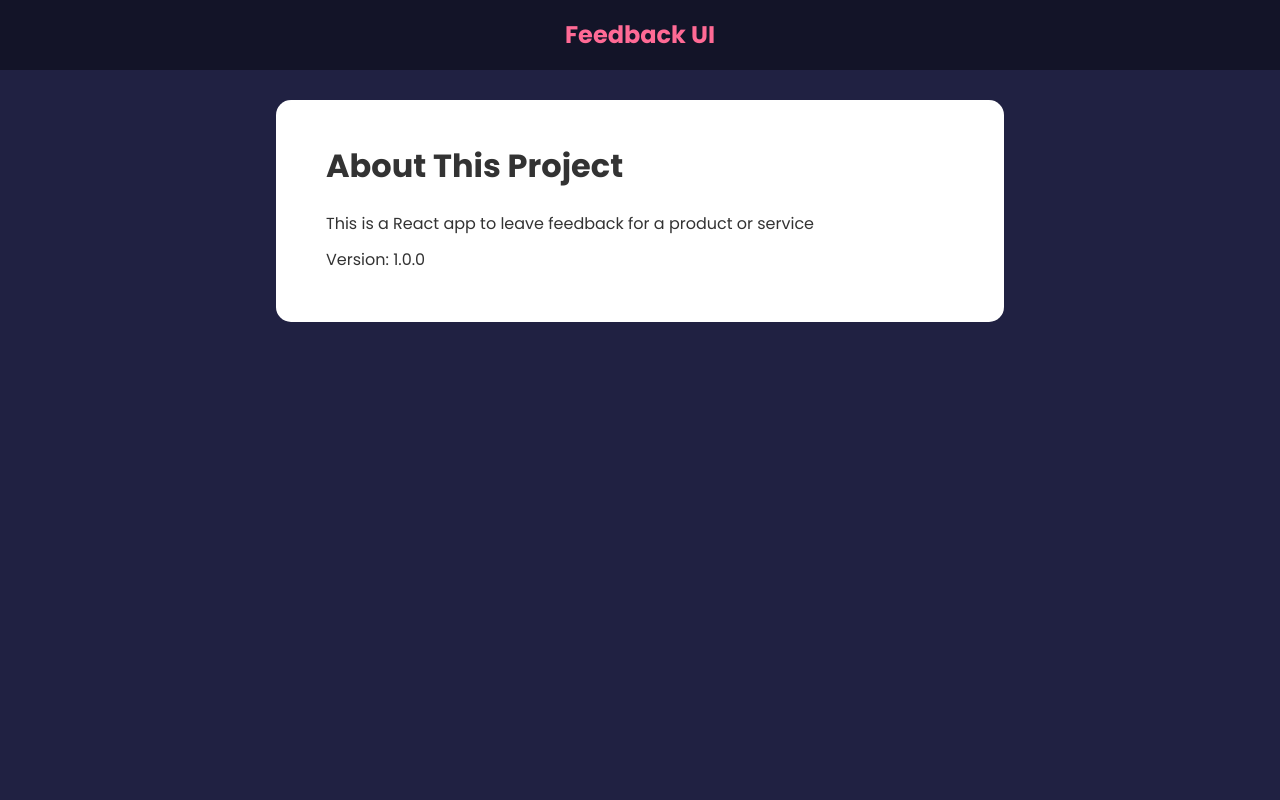
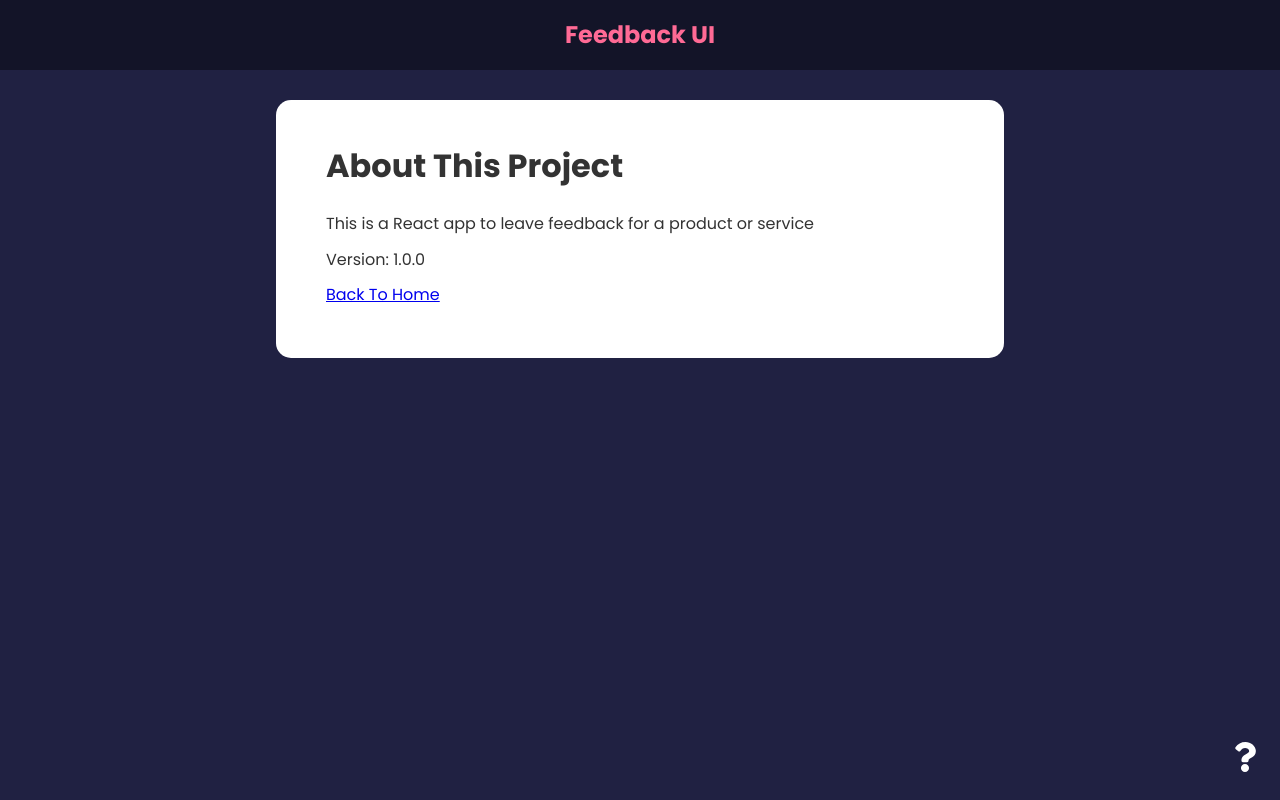
Before and after one commit to Hongjia-Liu/feedback-app, a React (Create React App) app: page /about in a window 1280 px wide. Built offline with nearby package versions, Linux system fonts and the light colour scheme.

Commit message:
Create Links

```diff
--- a/src/App.js
+++ b/src/App.js
@@ -7,6 +7,7 @@ import FeedbackList from './components/FeedbackList';
 import FeedbackStats from "./components/FeedbackStats";
 import FeedbackForm from './components/FeedbackForm';
 import AboutPage from './pages/AboutPage';
+import AboutIconLink from './components/AboutIconLink';
 
 const App = () => {
 
@@ -39,6 +40,8 @@ const App = () => {
                         <Route path='/about' element={<AboutPage />} />
                     </Routes>
                 </div>
+
+                <AboutIconLink />
             </Router>
         </>
      );
--- /dev/null
+++ b/src/components/AboutIconLink.jsx
@@ -0,0 +1,14 @@
+import { FaQuestion } from 'react-icons/fa'
+import { Link } from 'react-router-dom'
+
+const AboutIconLink = () => {
+    return (
+        <div className='about-link'>
+            <Link to='/about'>
+                <FaQuestion size={30} />
+            </Link>
+        </div>
+    )
+}
+
+export default AboutIconLink
--- a/src/components/Header.jsx
+++ b/src/components/Header.jsx
@@ -1,3 +1,4 @@
+import { Link } from 'react-router-dom';
 import PropTypes from 'prop-types';
 
 const Header = ( { text, bgColor, textColor} ) => {
@@ -10,7 +11,9 @@ const Header = ( { text, bgColor, textColor} ) => {
     return (
         <header style={headerStyles}>
             <div className="container">
-                <h2>{text}</h2>
+                <h2>
+                    <Link to='/' className='text-link'>{text}</Link>
+                </h2>
             </div>
         </header>
     )
--- a/src/index.css
+++ b/src/index.css
@@ -186,7 +186,7 @@ input:focus {
 }
 
 .about-link {
-  position: absolute;
+  position: fixed;
   bottom: 20px;
   right: 20px;
   color: #fff;
@@ -199,6 +199,11 @@ input:focus {
 
 .about-link a:hover {
   color: #ff6a95;
+}
+
+.text-link {
+  color: inherit;
+  text-decoration: inherit;
 }
 
 .about h1 {
--- a/src/pages/AboutPage.jsx
+++ b/src/pages/AboutPage.jsx
@@ -1,4 +1,5 @@
 import Card from "../components/shared/Card"
+import { Link } from "react-router-dom"
 
 const AboutPage = () => {
     return (
@@ -7,6 +8,10 @@ const AboutPage = () => {
                 <h1>About This Project</h1>
                 <p>This is a React app to leave feedback for a product or service</p>
                 <p>Version: 1.0.0</p>
+
+                <p>
+                    <Link to='/'>Back To Home</Link>
+                </p>
             </div>
         </Card>
     )
```
